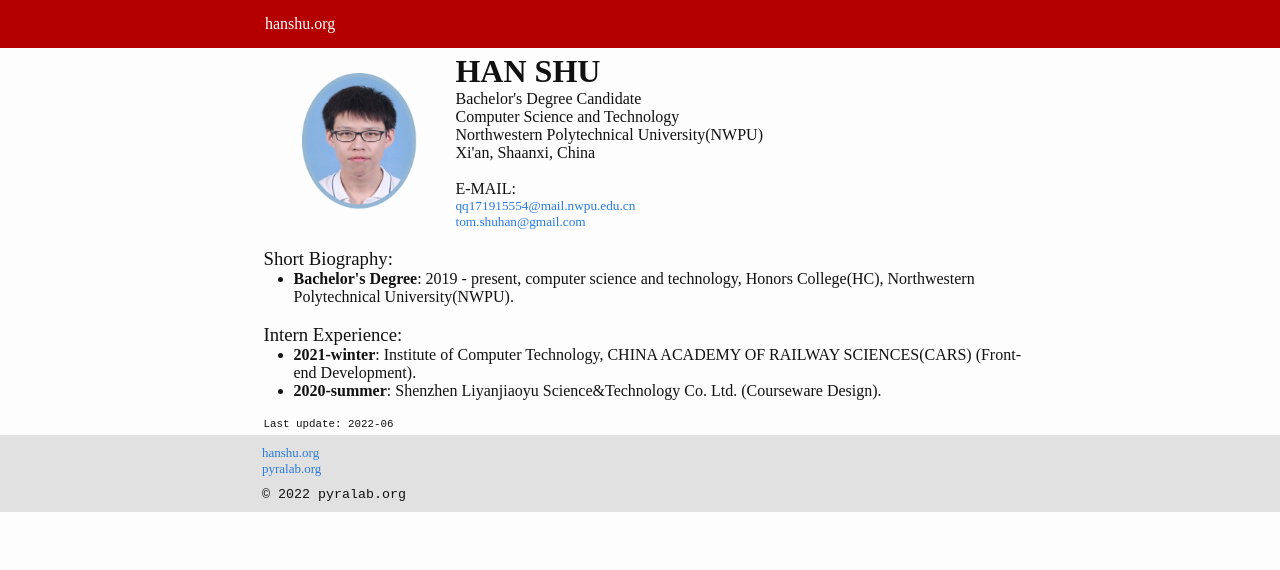
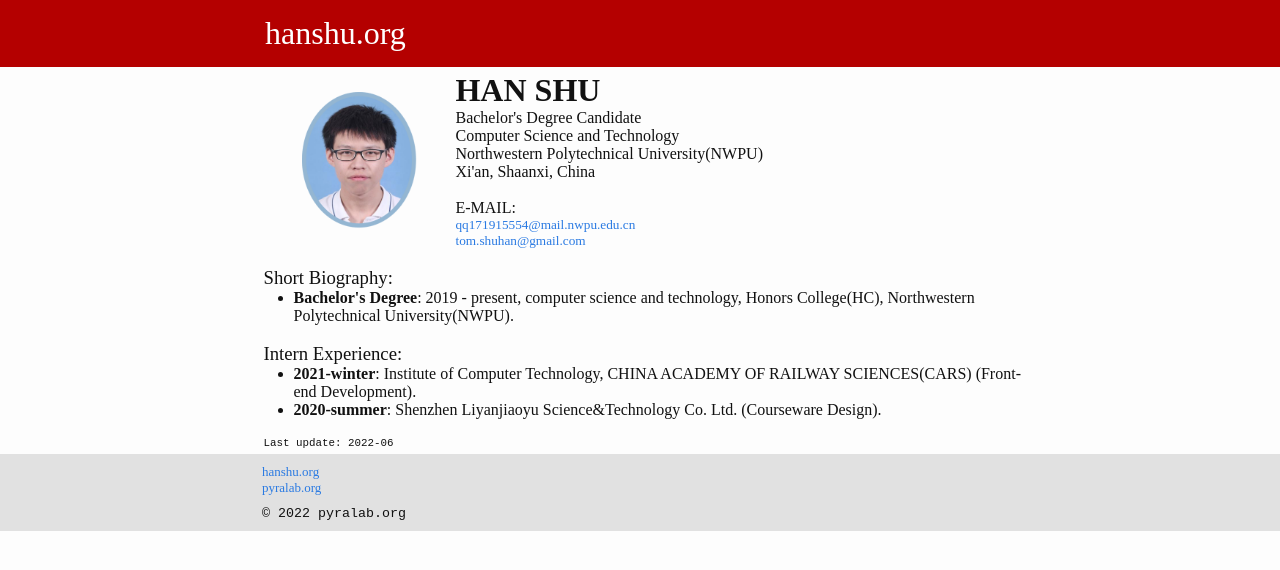
Before and after one commit to hannshu/hanshu.org, a Jekyll site: the page built from index.md, in a window 1280 px wide. Shown: the top 570 px of the page. Built offline with Jekyll 4.4.1, drawn with Linux system fonts in a browser that asks for light colours.

Commit message:
Update header.html

```diff
--- a/_includes/header.html
+++ b/_includes/header.html
@@ -1,5 +1,5 @@
 <div class = "top-panel">
   <div class = "top-panel-text">
-      {{ site.site_name }}
+    <h1>{{ site.site_name }}</h1>
   </div>
 </div>
```
